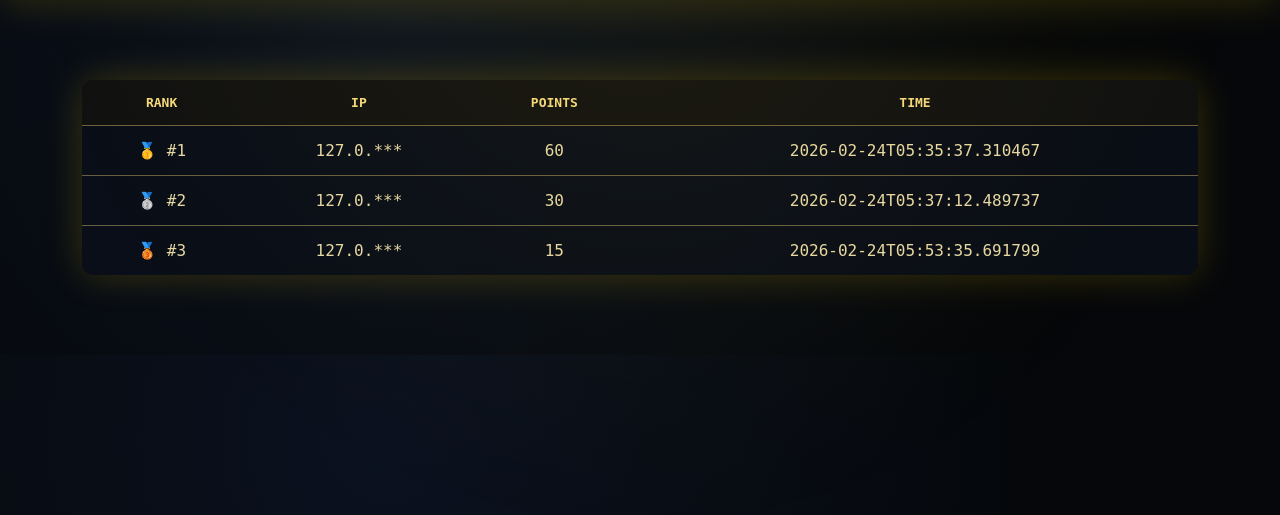
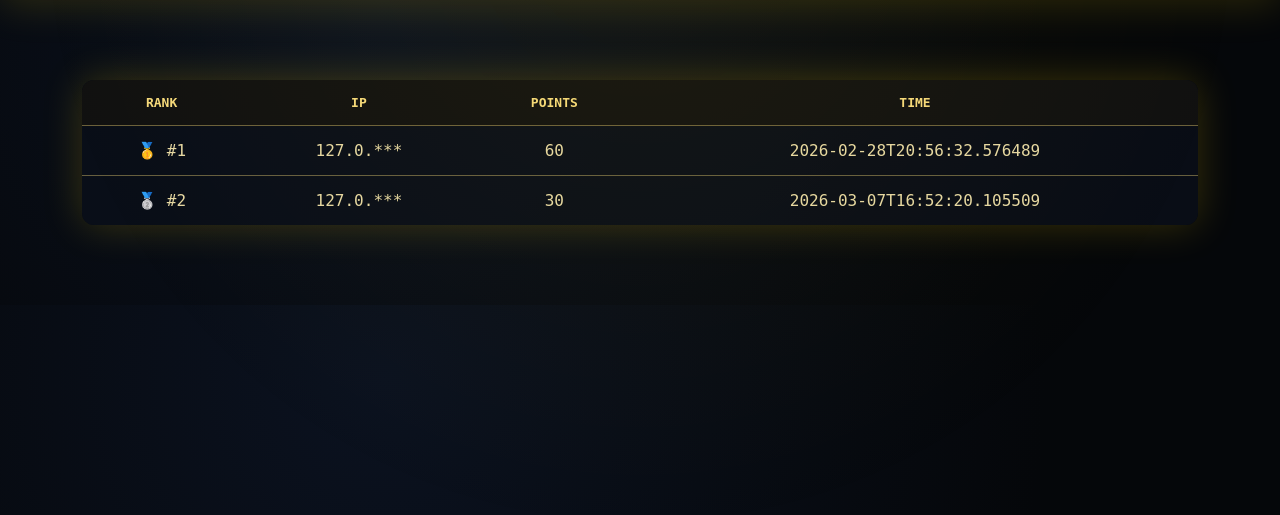
Before and after one commit to codinghub300-ch/ramadan-mystery-challenge, a Flask app: page /leaderboard in a window 1280 px wide. Shown: the part 69-584 px from the top of the page. Run offline with Flask 3, Linux system fonts and the light colour scheme.

Commit message:
Initial commit

```diff
--- a/app.py
+++ b/app.py
@@ -5,9 +5,14 @@ from datetime import datetime
 from flask import Flask, render_template, request, jsonify
 
 app = Flask(__name__)
+import hashlib
+import os
 
-import os
-SECRET_KEY = os.environ.get("SECRET_KEY")
+
+
+Salt_key= "525aeb0bd3c8c6e745aa47a19dd029ed"
+Hash="f9db9403c08ab439c5502dc5a208e34234fedf0dc5088614cd786da602bd8421"
+SECRET_KEY = "J4XHW-F3OQD-YD6KS"+Salt_key+Hash
 SECRET_HASH = hashlib.sha256(SECRET_KEY.encode()).hexdigest()
 
 WINNERS_FILE = "winners.json"
@@ -93,5 +98,5 @@ def submit():
 
 if __name__ == "__main__":
     import os
-    port = int(os.environ.get("PORT", 5000))
+    port = int(os.environ.get("PORT", 8080))
     app.run(host="0.0.0.0", port=port)
--- a/requirment.txt
+++ b/requirment.txt
@@ -1 +1,2 @@
-Flask
+Flask==2.3.3
+gunicorn
--- a/templates/index.html
+++ b/templates/index.html
@@ -1,6 +1,7 @@
 <!DOCTYPE html>
 <html>
 <head>
+    <link rel="icon" type="image/x-icon" href="{{ url_for('static', filename='favicon-32x32.png') }}">
     <title>CodingHub Ramadan Mystery</title>
     <link rel="stylesheet" href="{{ url_for('static', filename='style.css') }}">
 </head>
@@ -23,7 +24,7 @@
 
     <div class="ctf-header">
         <span>Challenge: Lantern_Gate</span>
-        <span class="difficulty">Difficulty: Hard</span>
+        <span class="difficulty">Difficulty: Insane </span>
         <span class="points">Max Points: 60</span>
     </div>
 
--- a/templates/lantern.html
+++ b/templates/lantern.html
@@ -2,6 +2,7 @@
 <html>
 <head>
     <title>Lantern of Truth</title>
+    <link rel="icon" type="image/x-icon" href="{{ url_for('static', filename='favicon.png') }}">
     <link rel="stylesheet" href="{{ url_for('static', filename='style.css') }}">
 </head>
 <body class="dark">
@@ -11,7 +12,7 @@
     <div class="lantern-aura"></div>
 
     <div class="lantern-core" onclick="revealLantern()">
-        🏮
+        🔮
     </div>
 
     <div id="rewardPanel" class="reward-panel">
--- a/templates/leaderboard.html
+++ b/templates/leaderboard.html
@@ -2,6 +2,7 @@
 <html>
 <head>
     <title>Leaderboard</title>
+    <link rel="icon" type="image/x-icon" href="{{ url_for('static', filename='podium.png') }}">
     <link rel="stylesheet" href="{{ url_for('static', filename='style.css') }}">
 </head>
 <body class="dark">
--- a/winners.json
+++ b/winners.json
@@ -2,21 +2,15 @@
     "winners": [
         {
             "ip": "127.0.0.1",
-            "time": "2026-02-24T05:35:37.310467",
+            "time": "2026-02-28T20:56:32.576489",
             "rank": 1,
             "points": 60
         },
         {
             "ip": "127.0.0.1",
-            "time": "2026-02-24T05:37:12.489737",
+            "time": "2026-03-07T16:52:20.105509",
             "rank": 2,
             "points": 30
-        },
-        {
-            "ip": "127.0.0.1",
-            "time": "2026-02-24T05:53:35.691799",
-            "rank": 3,
-            "points": 15
         }
     ]
 }
```
Also changed, not shown: The solution/WhatsApp Image 2026-02-27 at 5.25.52 AM.jpeg (added), The solution/WhatsApp Image 2026-02-27 at 5.25.53 AM.jpeg (added), The solution/WhatsApp Image 2026-02-27 at 5.26.17 AM.jpeg (added), The solution/WhatsApp Image 2026-02-27 at 5.26.51 AM.jpeg (added), static/android-chrome-192x192.png (added), static/favicon-32x32.png (added), static/favicon.png (added), static/podium.png (added), 2 other files.
